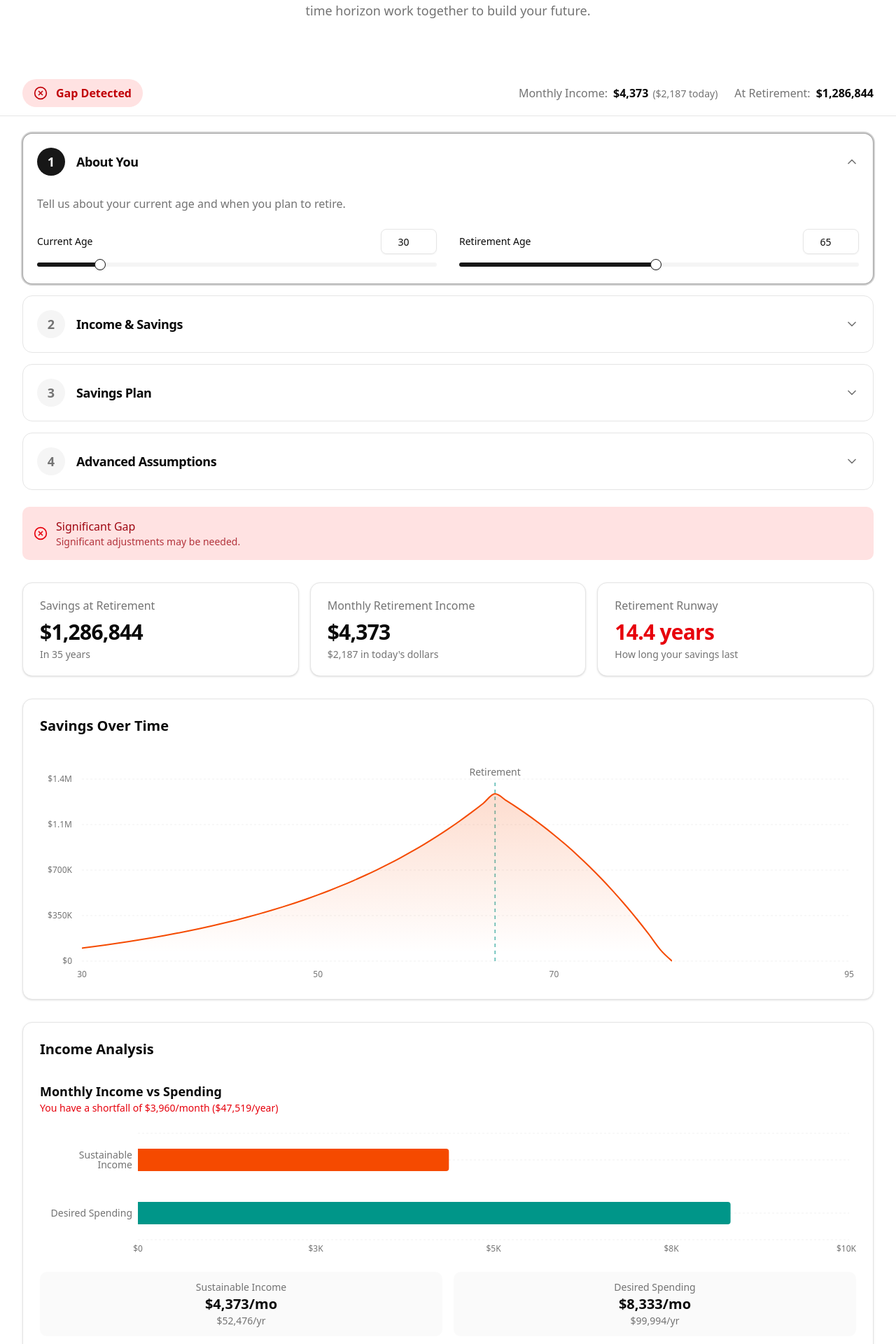
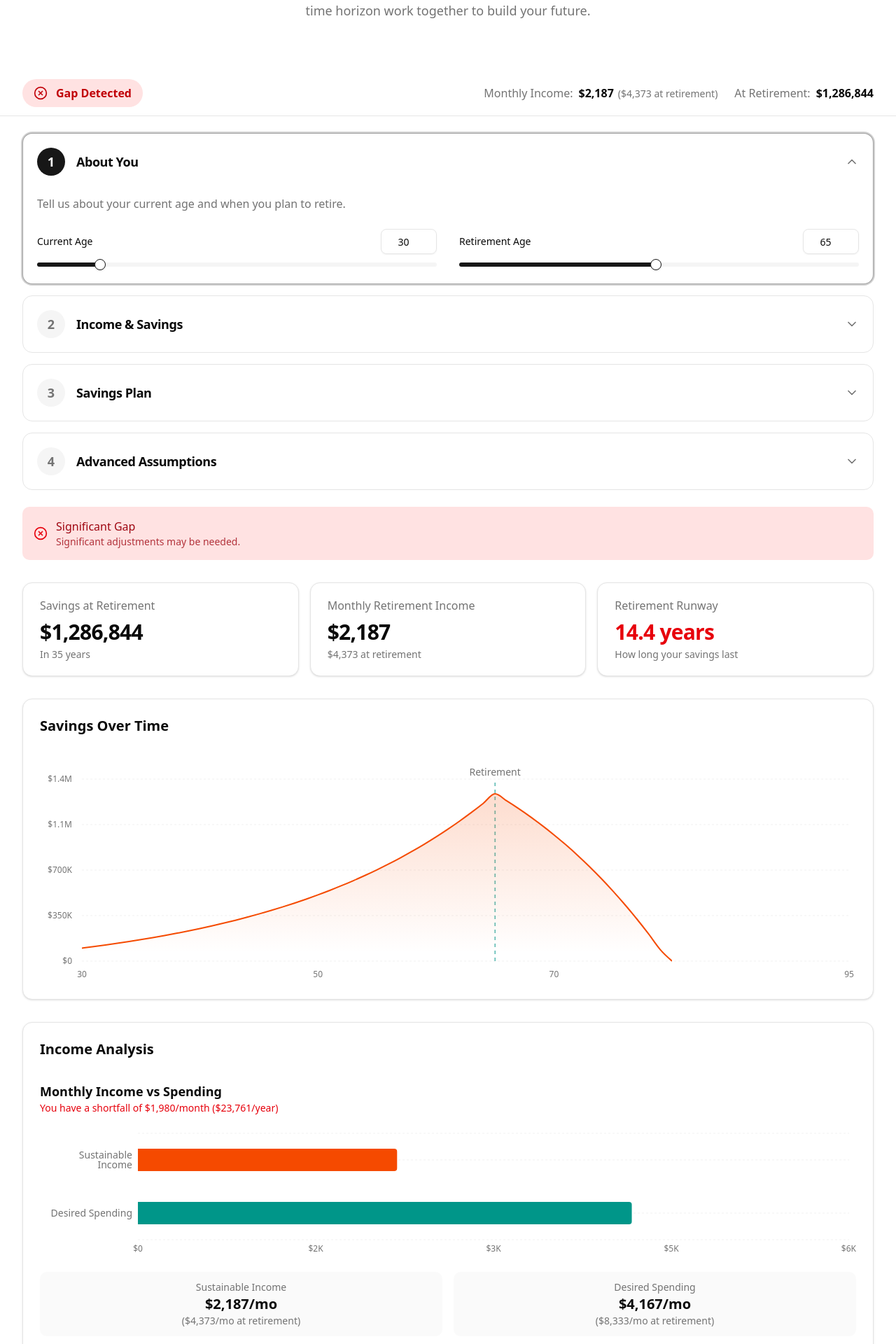
Before and after one commit to ruvyas/retirecal, a React (Vite) app: page / in a window 1280 px wide. Shown: the part 220-2140 px from the top of the page at 70% size. Built offline with nearby package versions, Linux system fonts and the light colour scheme.

Commit message:
Showing current income and inflantion adjusted both

```diff
--- a/src/components/Calculator/ResultsSection.tsx
+++ b/src/components/Calculator/ResultsSection.tsx
@@ -84,8 +84,8 @@ export function ResultsSection({
 
         <MetricCard
           title="Monthly Retirement Income"
-          value={formatCurrency(results.monthlyIncome)}
-          subtitle={`${formatCurrency(results.monthlyIncomeToday)} in today's dollars`}
+          value={formatCurrency(results.monthlyIncomeToday)}
+          subtitle={`${formatCurrency(results.monthlyIncome)} at retirement`}
         />
 
         <MetricCard
@@ -123,7 +123,9 @@ export function ResultsSection({
         <CardContent>
           <IncomeExpensesChart
             sustainableIncome={results.monthlyIncome}
+            sustainableIncomeToday={results.monthlyIncomeToday}
             desiredSpending={inflationAdjustedSpending / 12}
+            desiredSpendingToday={annualRetirementSpending / 12}
           />
         </CardContent>
       </Card>
--- a/src/components/Calculator/StickyResultsSummary.tsx
+++ b/src/components/Calculator/StickyResultsSummary.tsx
@@ -68,10 +68,10 @@ export function StickyResultsSummary({ results, className }: StickyResultsSummar
             <span className="text-muted-foreground">Monthly Income:</span>
             <div className="flex items-baseline gap-1.5">
               <span className="font-semibold tabular-nums">
-                {formatCurrency(results.monthlyIncome)}
+                {formatCurrency(results.monthlyIncomeToday)}
               </span>
               <span className="text-sm text-muted-foreground tabular-nums">
-                ({formatCurrency(results.monthlyIncomeToday)} today)
+                ({formatCurrency(results.monthlyIncome)} at retirement)
               </span>
             </div>
           </div>
--- a/src/components/Charts/EnhancedChartTooltip.tsx
+++ b/src/components/Charts/EnhancedChartTooltip.tsx
@@ -82,11 +82,11 @@ export function EnhancedChartTooltip({ active, payload }: EnhancedChartTooltipPr
               <span className="text-muted-foreground">Withdrawal</span>
               <div className="text-right">
                 <span className="font-medium text-orange-600 dark:text-orange-400 tabular-nums">
-                  -{formatCurrency(data.annualWithdrawal)}
+                  -{formatCurrency(data.originalWithdrawal)}
                 </span>
-                {data.originalWithdrawal > 0 && (
+                {data.annualWithdrawal > 0 && (
                   <div className="text-xs text-muted-foreground">
-                    ({formatCurrency(data.originalWithdrawal)} in today's $)
+                    ({formatCurrency(data.annualWithdrawal)} inflation-adjusted)
                   </div>
                 )}
               </div>
--- a/src/components/Charts/IncomeExpensesChart.tsx
+++ b/src/components/Charts/IncomeExpensesChart.tsx
@@ -11,7 +11,9 @@ import { formatCurrency } from '@/lib/formatters'
 
 interface IncomeExpensesChartProps {
   sustainableIncome: number
+  sustainableIncomeToday: number
   desiredSpending: number
+  desiredSpendingToday: number
   className?: string
 }
 
@@ -31,26 +33,29 @@ const chartConfig = {
 
 export function IncomeExpensesChart({
   sustainableIncome,
+  sustainableIncomeToday,
   desiredSpending,
+  desiredSpendingToday,
   className,
 }: IncomeExpensesChartProps) {
   const gap = sustainableIncome - desiredSpending
+  const gapToday = sustainableIncomeToday - desiredSpendingToday
   const isOnTrack = gap >= 0
 
   const data = useMemo(
     () => [
       {
         name: 'Sustainable Income',
-        amount: sustainableIncome,
+        amount: sustainableIncomeToday,
         fill: 'var(--chart-1)',
       },
       {
         name: 'Desired Spending',
-        amount: desiredSpending,
+        amount: desiredSpendingToday,
         fill: 'var(--chart-2)',
       },
     ],
-    [sustainableIncome, desiredSpending]
+    [sustainableIncomeToday, desiredSpendingToday]
   )
 
   const formatYAxis = (value: number) => {
@@ -70,12 +75,14 @@ export function IncomeExpensesChart({
         <p className="text-sm text-muted-foreground">
           {isOnTrack ? (
             <span className="text-emerald-600 dark:text-emerald-400">
-              You have a surplus of {formatCurrency(gap)}/month ({formatCurrency(gap * 12)}/year)
+              You have a surplus of {formatCurrency(gapToday)}/month (
+              {formatCurrency(gapToday * 12)}
+              /year)
             </span>
           ) : (
             <span className="text-red-600 dark:text-red-400">
-              You have a shortfall of {formatCurrency(Math.abs(gap))}/month (
-              {formatCurrency(Math.abs(gap) * 12)}/year)
+              You have a shortfall of {formatCurrency(Math.abs(gapToday))}/month (
+              {formatCurrency(Math.abs(gapToday) * 12)}/year)
             </span>
           )}
         </p>
@@ -108,19 +115,19 @@ export function IncomeExpensesChart({
         <div className="rounded-lg bg-muted/50 p-3">
           <div className="text-sm text-muted-foreground">Sustainable Income</div>
           <div className="text-xl font-semibold tabular-nums">
-            {formatCurrency(sustainableIncome)}/mo
+            {formatCurrency(sustainableIncomeToday)}/mo
           </div>
           <div className="text-sm text-muted-foreground tabular-nums">
-            {formatCurrency(sustainableIncome * 12)}/yr
+            ({formatCurrency(sustainableIncome)}/mo at retirement)
           </div>
         </div>
         <div className="rounded-lg bg-muted/50 p-3">
           <div className="text-sm text-muted-foreground">Desired Spending</div>
           <div className="text-xl font-semibold tabular-nums">
-            {formatCurrency(desiredSpending)}/mo
+            {formatCurrency(desiredSpendingToday)}/mo
           </div>
           <div className="text-sm text-muted-foreground tabular-nums">
-            {formatCurrency(desiredSpending * 12)}/yr
+            ({formatCurrency(desiredSpending)}/mo at retirement)
           </div>
         </div>
       </div>
```
